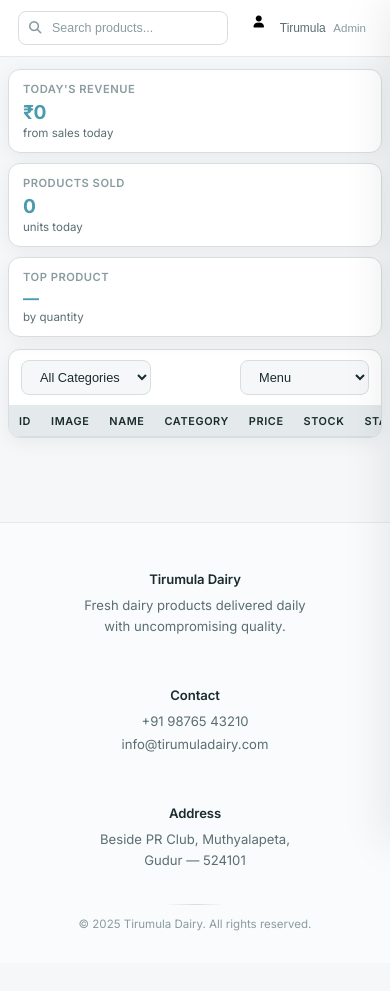
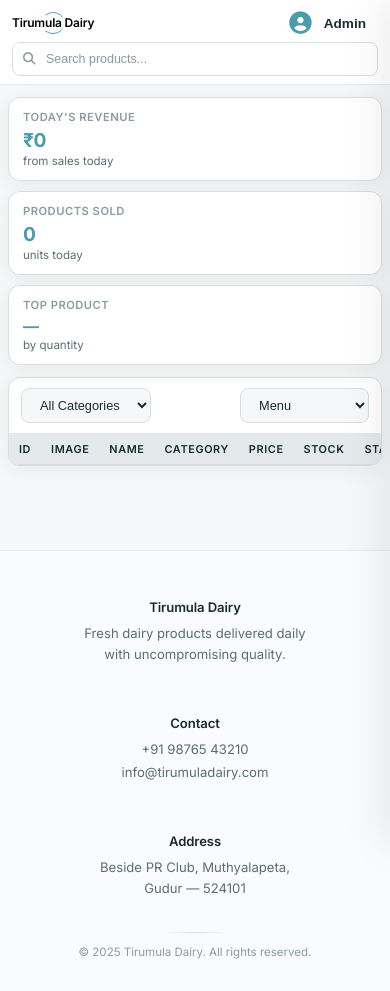
Before and after one commit to harshithapuchalapali/Tirumula, a plain HTML site: page admin.html in a window 390 px wide. Before the commit the page ends 963 px from the top, so only its background shows below. Drawn offline with nearby package versions, Linux system fonts and the light colour scheme; no server answers.

Commit message:
Add files via upload

```diff
--- a/admin.html
+++ b/admin.html
@@ -25,11 +25,8 @@
         <input type="text" id="search" placeholder="Search products..." autocomplete="off">
       </div>
       <button class="acct-btn" id="acctBtn">
-        <div class="acct-avatar"><i class="fas fa-user"></i></div>
-        <div class="acct-info">
-          <span class="acct-name">Tirumula</span>
-          <span class="acct-role">Admin</span>
-        </div>
+        <i class="fas fa-user-circle" style="font-size:1.4rem;color:var(--primary)"></i>
+        <span class="acct-role" style="font-size:0.85rem;font-weight:600;color:var(--text)">Admin</span>
       </button>
     </div>
   </header>
--- a/style.css
+++ b/style.css
@@ -27,17 +27,20 @@
 /* bar */
 .bar { position: sticky; top: 0; z-index: 100; background: rgba(255,255,255,0.92); backdrop-filter: blur(12px); -webkit-backdrop-filter: blur(12px); border-bottom: 1px solid var(--border-light); }
 .bar-inner { max-width: 1200px; margin: 0 auto; padding: 0 32px; height: 56px; display: flex; align-items: center; gap: 24px; }
-.brand { display:flex; flex-direction:column; align-items:center; gap:2px }
-.bar-divider { display:flex; align-items:center; justify-content:center }
-.bar-divider span { display:block; width:40px; height:16px; border:1.5px solid var(--primary); border-color:var(--primary) transparent transparent transparent; border-radius:50% 50% 0 0/100% 100% 0 0 }
+.bar-top { display: flex; align-items: center; justify-content: space-between; margin-bottom: 10px }
+.brand { display:flex; flex-direction:column; align-items:center; gap:0; flex-shrink:0 }
+.bar-divider { display:flex; align-items:center; justify-content:center; line-height:0 }
+.bar-divider span { display:block; width:60px; height:12px; border:2px solid var(--primary); border-color:var(--primary) transparent transparent transparent; border-radius:50% 50% 0 0/100% 100% 0 0 }
+.bar-divider:first-of-type { margin-bottom: -4px }
+.bar-divider:last-of-type { margin-top: -4px }
 .brand .bar-divider:last-of-type span { border-color:transparent transparent var(--primary) transparent; border-radius:0 0 50% 50%/0 0 100% 100% }
-.brand-name { font-size: 1rem; font-weight: 600; color: var(--text); letter-spacing: -0.2px }
-.search-wrap { position: relative; flex: 1; max-width: 280px; }
+.brand-name { font-size: 1rem; font-weight: 600; color: #000; letter-spacing: -0.2px; white-space: nowrap; line-height: 1 }
+.search-wrap { position: relative; flex: 1; max-width: 360px; }
 .search-wrap i { position: absolute; left: 11px; top: 50%; transform: translateY(-50%); font-size: 0.78rem; color: var(--text3); pointer-events: none; }
 .search-wrap input { width: 100%; height: 34px; padding: 0 11px 0 33px; font-size: 0.82rem; background: var(--card); border: 1px solid var(--border); border-radius: 8px; color: var(--text); transition: all 0.15s; }
 .search-wrap input:focus { border-color: var(--primary); background: var(--card); outline: none }
 .search-wrap input::placeholder { color: var(--text3); }
-.acct-btn { display: flex; align-items: center; gap: 8px; padding: 4px 12px; border-radius: 6px; border: none; background: transparent; cursor: pointer; transition: all 0.15s; margin-left: auto; flex-shrink: 0; }
+.acct-btn { display: flex; align-items: center; gap: 8px; padding: 4px 12px; border-radius: 20px; border: none; background: transparent; cursor: pointer; transition: all 0.15s; margin-left: auto; flex-shrink: 0; }
 .acct-btn:hover { background: var(--border-light); }
 .acct-name { font-size: 0.82rem; font-weight: 500; color: var(--text2); line-height: 1.2; letter-spacing: -0.05px; }
 .acct-role { font-size: 0.72rem; font-weight: 400; color: var(--text3); margin-left: 4px }
@@ -258,12 +261,14 @@
   .stat-val { font-size: 1.2rem }
 }
 @media (max-width: 600px) {
-  .bar-inner { padding: 0 12px; gap: 8px; }
-  .bar-inner .brand-name { font-size: 0.85rem }
+  .bar-inner { padding: 8px 12px; gap: 6px; flex-wrap: wrap; height: auto }
+  .bar-inner .brand { order: 1; width: auto }
+  .bar-inner .search-wrap { order: 3; flex: 1 1 100%; max-width: 100% }
+  .bar-inner .acct-btn, .bar-inner .admin-link { order: 2; margin-left: auto }
+  .bar-inner .brand-name { font-size: 0.82rem }
   .content { padding: 12px 8px 24px; }
-  .search-wrap { max-width: none; }
   .search-wrap input { font-size: 0.78rem }
-  .brand span { display: none; }
+  .bar-divider span { width: 36px; height: 8px; border-width: 1.5px }
   .row2 { grid-template-columns: 1fr; }
   .filters { flex-direction: column; gap: 6px; padding: 10px 12px }
   .filter-right { flex-direction: row; justify-content: space-between }
@@ -292,8 +297,8 @@
   .acct-avatar { width: 26px; height: 26px; font-size: 0.75rem }
 }
 @media (max-width: 400px) {
-  .bar-inner { gap: 6px }
-  .bar-inner .brand-name { font-size: 0.78rem }
-  .bar-divider span { width: 24px; height: 10px }
-  .admin-link { padding: 4px 10px; font-size: 0.75rem }
+  .bar-inner { gap: 4px }
+  .bar-inner .brand-name { font-size: 0.75rem }
+  .bar-divider span { width: 22px; height: 9px }
+  .admin-link { padding: 4px 8px; font-size: 0.72rem }
 }
```
Also changed, not shown: index.html (+0 -1 lines), 1 other file.
